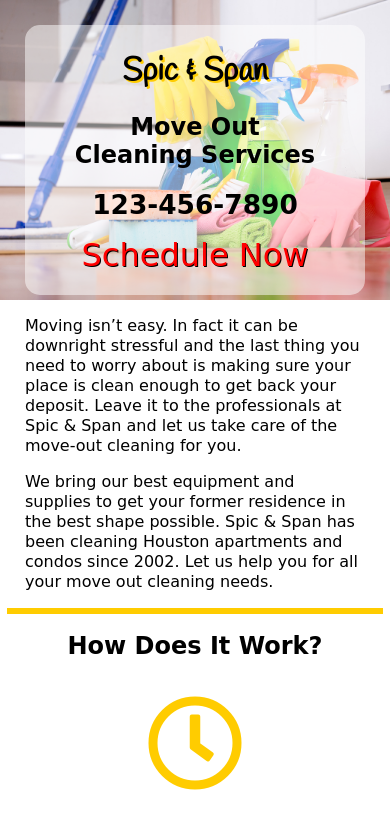
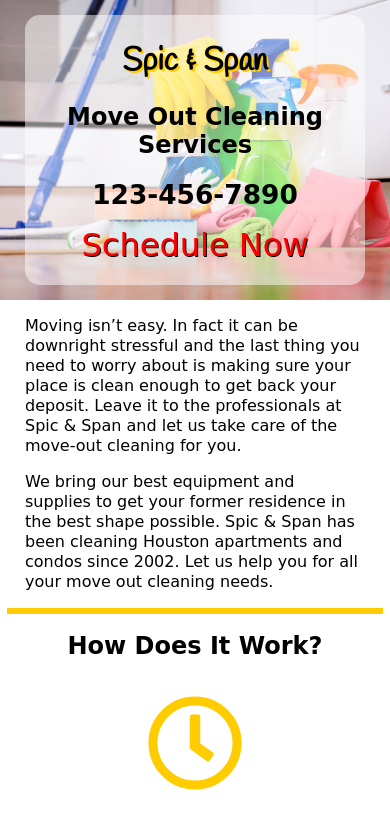
Before and after one commit to melanievillela/spic-span, a plain HTML site: page index.html in a window 390 px wide. Shown: the top 829 px of the page. Drawn offline with Linux system fonts and the light colour scheme; a web font is replaced by a local one.

Commit message:
Update
General update.

```diff
--- a/css/style.css
+++ b/css/style.css
@@ -52,9 +52,9 @@ form {
     background-color: #ffcc00;
     border-radius: 10px;
     z-index: 100;
-    height: 80vh;
+    height: 90vh;
     position: fixed;
-    top: 25px;
+    top: 15px;
 }
 
 h1, h2, h4 {
@@ -75,9 +75,12 @@ header {
     background-repeat: no-repeat;
     background-size: cover;
     width: 100%;
-    height: 300px;
+    height: 400px;
     position: sticky;
     top: 0;
+    display: flex;
+    flex-direction: column;
+    justify-content: center;
 }
 
 hr {
@@ -105,8 +108,7 @@ input, select {
     border-radius: 15px;
     text-align: center;
     display: flex;
-    justify-content: space-evenly;
-    align-items: flex-start;
+    flex-direction: column;
 }
 
 li {
@@ -171,6 +173,10 @@ p {
         flex-direction: column;
         align-items: center;
     }
+
+    header {
+        height: 300px;
+    }
 }
 
 @media only screen and (min-width: 650px) {
--- a/index.html
+++ b/index.html
@@ -51,7 +51,7 @@
 	<header>
 		<div class="jumbotron">
 			<h1 class="font">Spic & Span </h1>
-			<h2>Move Out <br> Cleaning Services</h2>
+			<h2>Move Out Cleaning Services</h2>
 			<div class="contact-div">
 				<a href="tel:1-123-456-7890">123-456-7890</a>
 				<p id="contact">Schedule Now</p>
```
